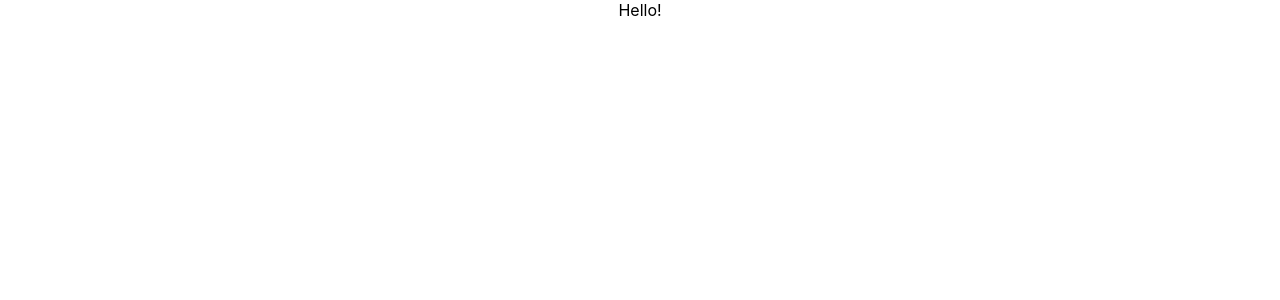
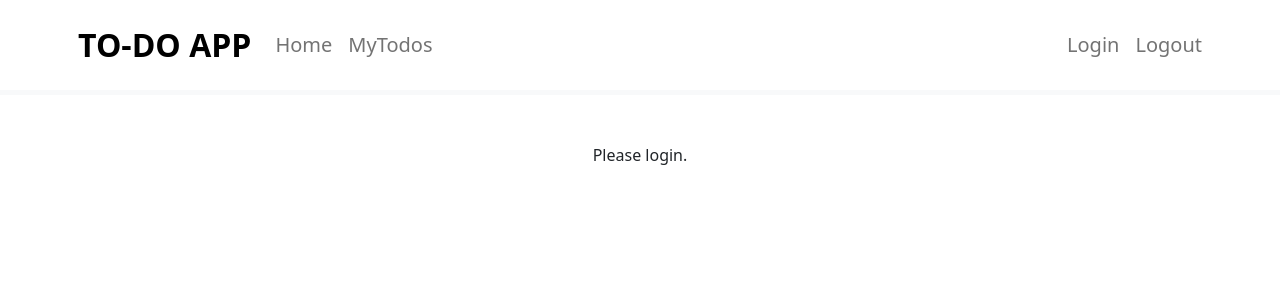
Before and after one commit to MateuszTrela/todo-app-react, a React (Create React App) app: page / in a window 1280 px wide. Shown: the top 300 px of the page. Built offline with nearby package versions, Linux system fonts and the light colour scheme.

Commit message:
Add basic components(header, login, logout, listTodos) and api calles to display todo list

```diff
--- a/package.json
+++ b/package.json
@@ -3,9 +3,13 @@
   "version": "0.1.0",
   "private": true,
   "dependencies": {
+    "axios": "^1.4.0",
+    "bootstrap": "^5.2.3",
     "cra-template": "1.2.0",
     "react": "^18.2.0",
+    "react-bootstrap": "^2.7.4",
     "react-dom": "^18.2.0",
+    "react-router-dom": "^6.11.1",
     "react-scripts": "5.0.1"
   },
   "scripts": {
--- a/src/App.css
+++ b/src/App.css
@@ -1,18 +1,3 @@
 .App {
   text-align: center;
 }
-
-.App-header {
-  background-color: #282c34;
-  min-height: 100vh;
-  display: flex;
-  flex-direction: column;
-  align-items: center;
-  justify-content: center;
-  font-size: calc(10px + 2vmin);
-  color: white;
-}
-
-.App-link {
-  color: #61dafb;
-}
--- a/src/App.js
+++ b/src/App.js
@@ -1,9 +1,10 @@
 import './App.css';
+import TodoApp from './components/TodoApp'
 
 function App() {
   return (
     <div className="App">
-      Hello!
+      <TodoApp></TodoApp>
     </div>
   );
 }
--- /dev/null
+++ b/src/api/TodoAPIService.js
@@ -0,0 +1,10 @@
+import axios from "axios";
+
+export const apiClient = axios.create(
+    {
+        baseURL: 'http://localhost:8080'
+    }
+);
+
+export const retriveAllTodosForUsername
+    = (username) => apiClient.get(`/users/${username}/todos`)
--- /dev/null
+++ b/src/components/HeaderComponent.jsx
@@ -0,0 +1,33 @@
+import { Link } from 'react-router-dom'
+
+export default function HeaderComponent(){
+    return (
+        <header className="border-bottom border-light border-5 mb-5 p-2">
+        <div className="container">
+            <div className="row">
+                <nav className="navbar navbar-expand-lg">
+                    <div className="navbar-brand ms-2 fs-2 fw-bold text-black" to="/"> TO-DO APP</div>
+                    <div className="collapse navbar-collapse">
+                        <ul className="navbar-nav">
+                            <li className="nav-item fs-5">
+                                <Link className="nav-link" to="/welcome">Home</Link>
+                            </li>
+                            <li className="nav-item fs-5">
+                                <Link className="nav-link" to="/todos">MyTodos</Link>
+                            </li>
+                        </ul>
+                    </div>
+                    <ul className="navbar-nav">
+                        <li className="nav-item fs-5">
+                            <Link className="nav-link" to="/login">Login</Link>
+                        </li>
+                        <li className="nav-item fs-5">
+                            <Link className="nav-link" to="/logout">Logout</Link>
+                        </li>
+                    </ul>
+                </nav>
+            </div>
+        </div>
+    </header>
+    )
+}
--- /dev/null
+++ b/src/components/ListTodosComponent.jsx
@@ -0,0 +1,52 @@
+import { useEffect, useState } from "react"
+import { retriveAllTodosForUsername } from "../api/TodoAPIService"
+
+export default function ListTodosComponent(){
+
+    const [todos, setTodos] = useState([])
+
+    useEffect (
+        () => refreshTodos()
+    )
+
+    function refreshTodos(){
+        retriveAllTodosForUsername('mat')
+        .then(response => setTodos(response.data))
+        .catch(error => console.log(error))
+    }
+
+    return(
+        <div className="container" >
+            <div>
+                <table className='table'>
+                    <thead>
+                        <tr>
+                            <th>Description</th>
+                            <th>Is Done?</th>
+                            <th>Target Date</th>
+                            <th>Update</th>
+                            <th>Delete</th>
+                        </tr>
+                    </thead>
+                    <tbody>
+                    {
+                        todos.map(
+                            todo => (
+                                <tr key={todo.id}>
+                                    <td>{todo.description}</td>
+                                    <td>{todo.done.toString()}</td>
+                                    <td>{todo.targetDate.toString()}</td>
+                                    <td><button className="btn btn-warning">Update</button></td>
+                                    <td><button className="btn btn-danger">Delete</button></td>
+                                </tr>
+                            )
+                        )
+                    }
+
+                    </tbody>
+                </table>
+                <div className="btn btn-success m-5" >ADD NEW</div>
+            </div>
+        </div>
+    )
+}
--- /dev/null
+++ b/src/components/LoginComponent.jsx
@@ -0,0 +1,8 @@
+
+export default function LoginCoomponent(){
+    return (
+        <div className="Login">
+            Please login.
+        </div>
+    )
+}
--- /dev/null
+++ b/src/components/LogoutComponent.jsx
@@ -0,0 +1,7 @@
+export default function LogoutComponent (){
+    return(
+        <div className="Logout">
+            LogoutComponent
+        </div>
+    )
+}
--- /dev/null
+++ b/src/components/TodoApp.jsx
@@ -0,0 +1,23 @@
+import { BrowserRouter, Routes, Route } from 'react-router-dom'
+import LoginComponent from './LoginComponent.jsx'
+import ListTodosComponent from './ListTodosComponent.jsx'
+import LogoutComponent from './LogoutComponent.jsx'
+import HeaderComponent from './HeaderComponent.jsx'
+
+export default function TodoApp(){
+    return(
+        <div className="TodoApp">
+            <BrowserRouter>
+                <HeaderComponent />
+                    <Routes>
+                        <Route path='/' element={<LoginComponent />} />
+                        <Route path='/login' element={<LoginComponent />} />
+                        <Route path='/todos' element={<ListTodosComponent />} />
+                        <Route path='/logout' element={<LogoutComponent />} />
+
+                    </Routes>
+
+            </BrowserRouter>
+        </div>
+    )
+}
--- a/src/index.js
+++ b/src/index.js
@@ -2,6 +2,8 @@ import React from 'react';
 import ReactDOM from 'react-dom/client';
 import './index.css';
 import App from './App';
+
+import 'bootstrap/dist/css/bootstrap.min.css';
 
 const root = ReactDOM.createRoot(document.getElementById('root'));
 root.render(
```
Also changed, not shown: 1 other file (tests, documents, lock files or other folders).
